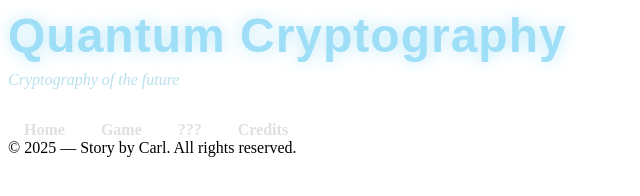
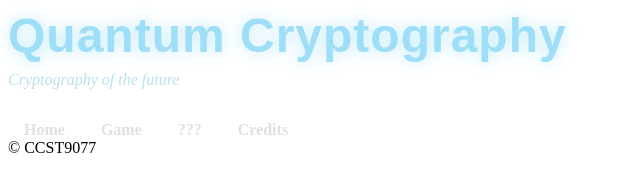
Before and after one commit to VortexNL300407/CCST9077-Final-Project, a plain HTML site: page mainpage.html in a window 1280 px wide. Shown: the whole page, without its empty margins (0-640 px from the left). Drawn offline with Linux system fonts and the light colour scheme.

Commit message:
Update mainpage.html

```diff
--- a/mainpage.html
+++ b/mainpage.html
@@ -23,7 +23,7 @@
     </header>
 
     <footer>
-      &copy; 2025 — Story by Carl. All rights reserved.
+      &copy; CCST9077
     </footer>
   </body>
 </html>
```
